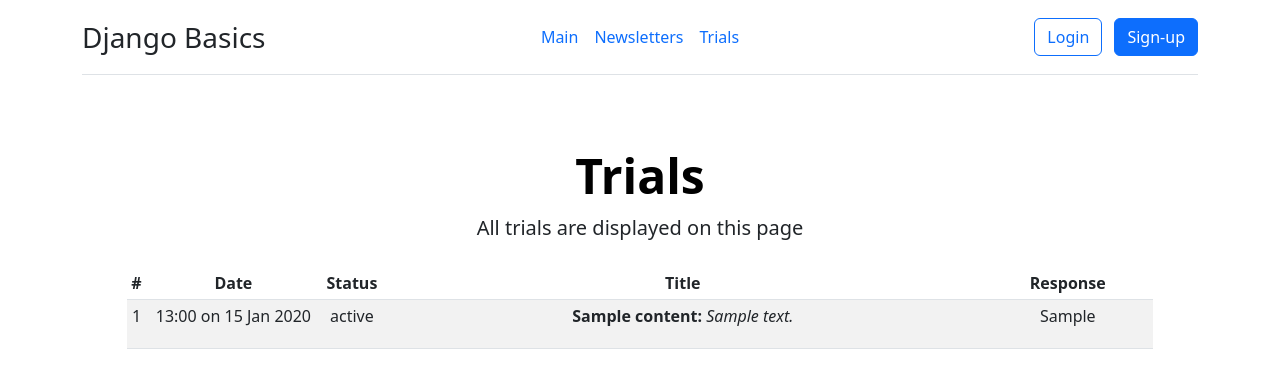
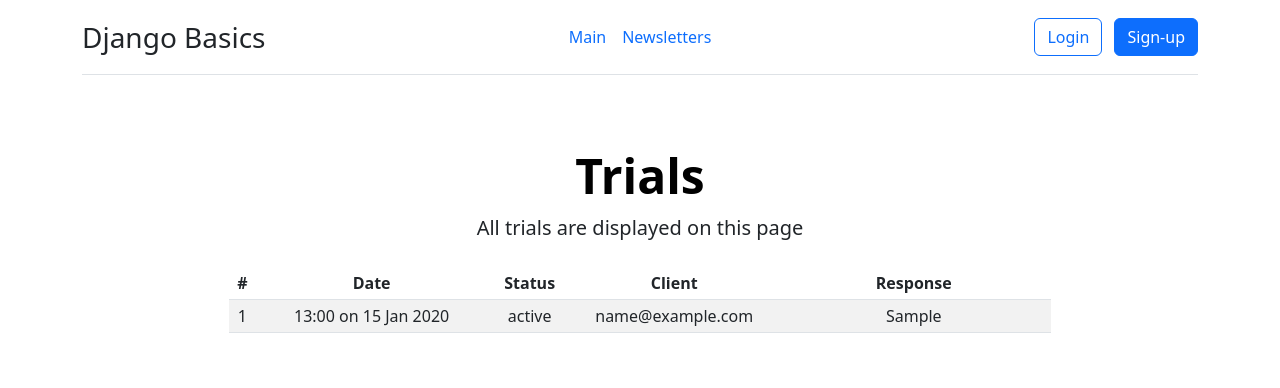
Before and after one commit to MarkPcv/newsletters_via_django, a Django app: page /newsletter/1/trials/ in a window 1280 px wide. Shown: the top 388 px of the page. Run offline with Django 4.2, Linux system fonts and the light colour scheme; tables that the repository leaves empty hold one stand-in row (values such as "Sample post"); some libraries are stand-ins or nearby versions.

Commit message:
Update templates for trial report

```diff
--- a/newsletters/templates/newsletters/base.html
+++ b/newsletters/templates/newsletters/base.html
@@ -21,7 +21,6 @@
         <ul class="nav col-12 col-md-auto mb-2 justify-content-center mb-md-0">
             <li><a href="{% url 'newsletters:client_list' %}" class="nav-link px-2 ">Main</a></li>
             <li><a href="{% url 'newsletters:newsletter_list' %}" class="nav-link px-2">Newsletters</a></li>
-            <li><a href="{% url 'newsletters:trial_list' %}" class="nav-link px-2">Trials</a></li>
         </ul>
 
         <div class="col-md-3 text-end">
--- a/newsletters/templates/newsletters/newsletter_list.html
+++ b/newsletters/templates/newsletters/newsletter_list.html
@@ -35,6 +35,7 @@
                                         <div class="btn-group" role="group">
                                             <a href="{% url 'newsletters:newsletter_view' object.pk %}" class="btn btn-outline-primary">View</a>
                                             <a href="{% url 'newsletters:newsletter_update' object.pk %}" class="btn btn-outline-primary">Edit</a>
+                                            <a href="{% url 'newsletters:trial_list' content.pk %}" class="btn btn-outline-primary">Trials</a>
                                             <a href="{% url 'newsletters:newsletter_delete' object.pk %}" class="btn btn-outline-danger">Delete</a>
                                         </div>
                                     </div>
--- a/newsletters/templates/newsletters/trial_list.html
+++ b/newsletters/templates/newsletters/trial_list.html
@@ -5,7 +5,7 @@
 {% block content %}
     <div class="px-4 py-5 text-center">
         <h1 class="display-5 fw-bold text-body-emphasis">Trials</h1>
-        <div class="col-lg-10 mx-auto">
+        <div class="col-lg-8 mx-auto">
             <p class="lead mb-4">All trials are displayed on this page</p>
             <table class="table table-striped table-sm" style="width: 100%">
                 <thead>
@@ -13,25 +13,21 @@
                     <th scope="col">#</th>
                     <th scope="col">Date</th>
                     <th scope="col">Status</th>
-                        <th scope="col">Title</th>
+                    <th scope="col">Client</th>
                     <th scope="col">Response</th>
                 </tr>
                 </thead>
                 <tbody>
+                {% for object in object_list %}
                     <tr>
-                        {% for object in object_list %}
+
                         <td>{{ object.pk }}</td>
                         <td>{{ object.date|date:"H:i" }} on {{ object.date|date:"d M Y" }}</td>
                         <td>{{ object.status }}</td>
-                            <td class="col-7">
-                                <p>
-                                    <span class="fw-bold">{{ object.content.title }}:</span>
-                                    <span class="fst-italic">{{ object.content.message|truncatechars:"85" }}</span>
-                                </p>
-                            </td>
-                            <td class="col-2">{{ object.response }}</td>
+                        <td class="col-3">{{ object.client.email }}</td>
+                        <td class="col-4">{{ object.response }}</td>
+                    </tr>
                 {% endfor %}
-                    </tr>
                 </tbody>
             </table>
         </div>
```
Lines whose indentation alone changed are shown as unchanged.
